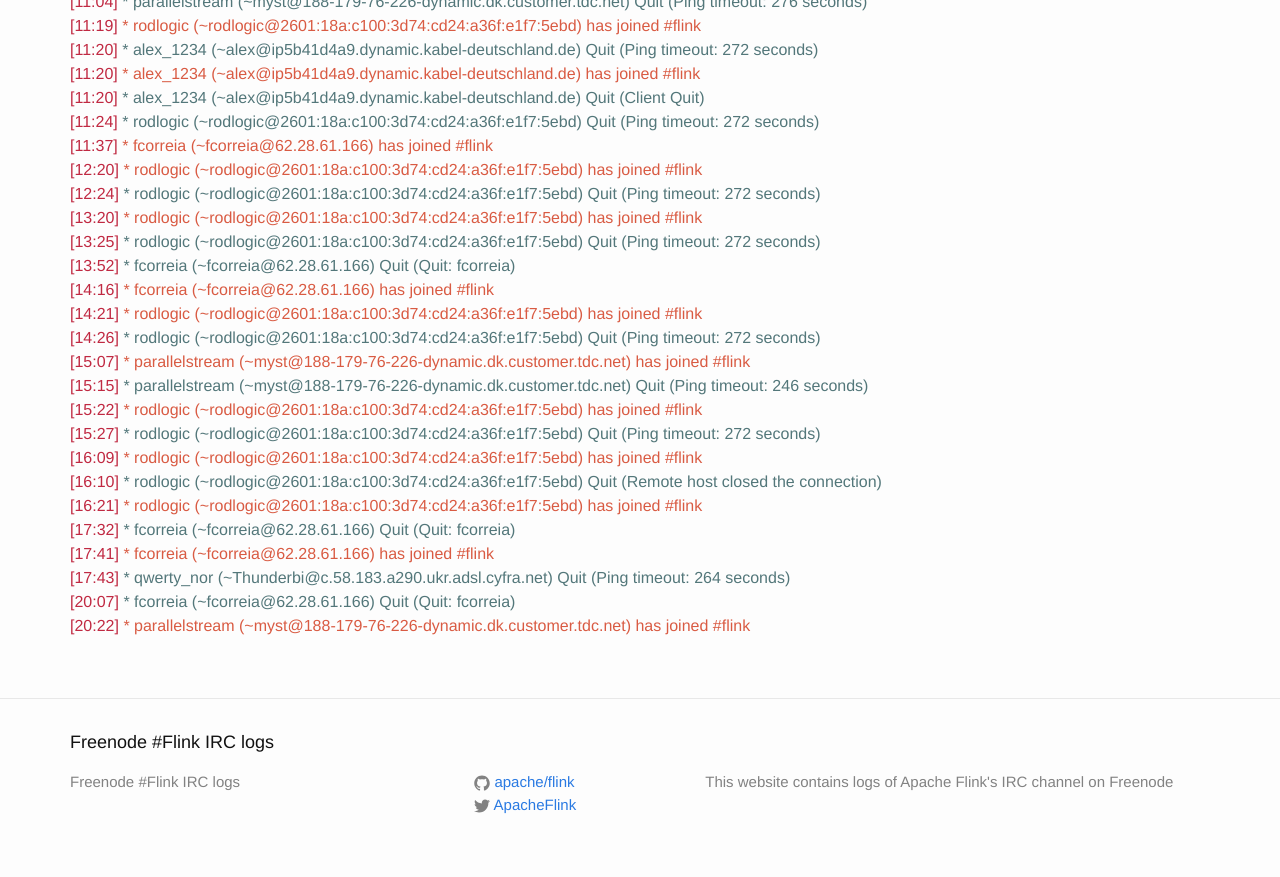
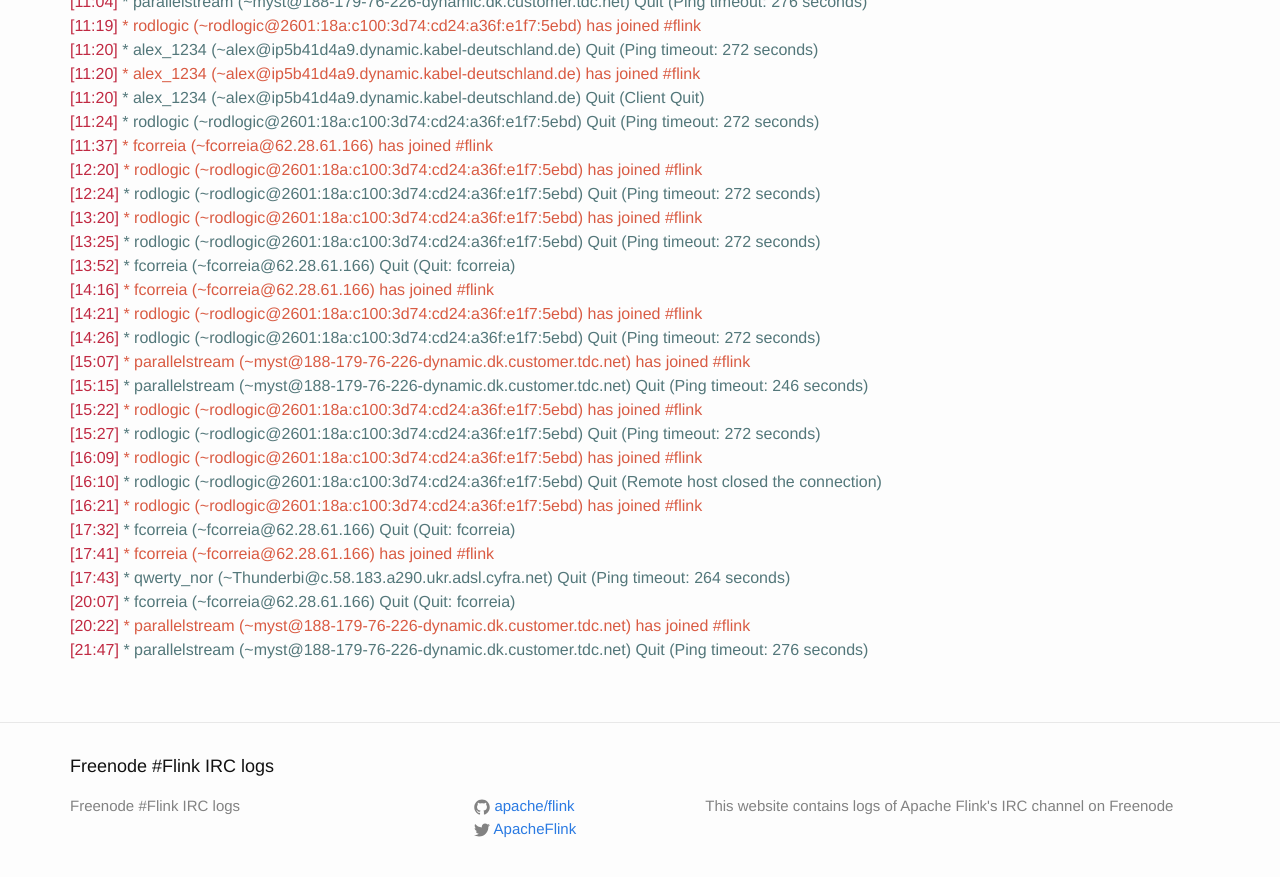
Before and after one commit to flink-irc-logs/flink-irc-logs.github.io, a Jekyll site: the page built from _posts/2015-11-25-logs.markdown, in a window 1280 px wide and 900 px high, scrolled down 642 px. Shown: the top 877 px of the window. Built offline with Jekyll 4.4.1, drawn with Linux system fonts in a browser that asks for light colours.

Commit message:
Update of the logs on Wed Nov 25 22:24:45 CET 2015

```diff
--- a/_posts/2015-11-25-logs.markdown
+++ b/_posts/2015-11-25-logs.markdown
@@ -49,3 +49,4 @@
 <span class="irc-date">[17:43]</span> <span class="irc-navy">* qwerty_nor (~Thunderbi@c.58.183.a290.ukr.adsl.cyfra.net) Quit (Ping timeout: 264 seconds)</span><br />
 <span class="irc-date">[20:07]</span> <span class="irc-navy">* fcorreia (~fcorreia@62.28.61.166) Quit (Quit: fcorreia)</span><br />
 <span class="irc-date">[20:22]</span> <span class="irc-green">* parallelstream (~myst@188-179-76-226-dynamic.dk.customer.tdc.net) has joined #flink</span><br />
+<span class="irc-date">[21:47]</span> <span class="irc-navy">* parallelstream (~myst@188-179-76-226-dynamic.dk.customer.tdc.net) Quit (Ping timeout: 276 seconds)</span><br />
```
